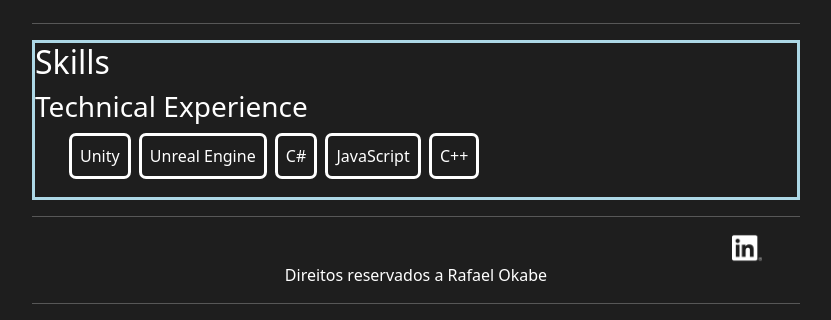
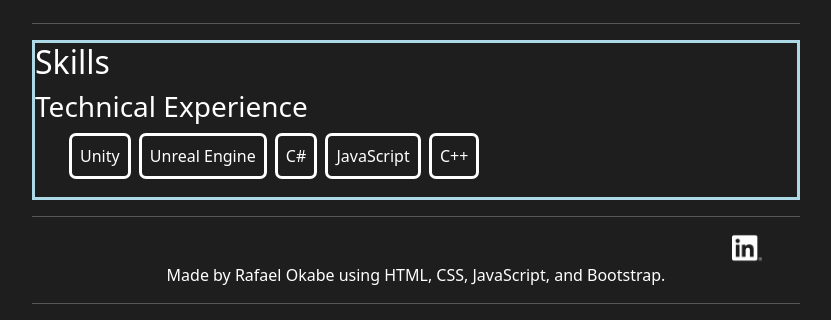
Before and after one commit to RafaelOkabe246/My-Site-Portifolio, a plain HTML site: page index.html in a window 1280 px wide. Shown: the part 581-901 px from the top of the page, without its empty margins (224-1055 px from the left). Drawn offline with nearby package versions, Linux system fonts and the light colour scheme.

Commit message:
Update index.html

```diff
--- a/index.html
+++ b/index.html
@@ -16,7 +16,7 @@
         integrity="sha384-YvpcrYf0tY3lHB60NNkmXc5s9fDVZLESaAA55NDzOxhy9GkcIdslK1eN7N6jIeHz"
         crossorigin="anonymous"></script>
 
-        <link rel="stylesheet" href="CSS\header-style.css" type="text/css">
+    <link rel="stylesheet" href="CSS\header-style.css" type="text/css">
 
 </head>
 <!--
@@ -62,7 +62,7 @@ Experiences
 
         <!-- #region Header-->
         <div class="header-container">
-            <div >
+            <div>
                 <h1>Rafael Okabe</h1>
             </div>
             <div class="header">
@@ -179,11 +179,12 @@ Experiences
         <!-- #region Footer-->
         <footer class="footer-container">
             <div style="justify-self: right; padding-right: 5%;">
-                <a href="https://www.linkedin.com/in/rafael-okabe-6320231b5/"><img
-                    src="./Assets\Icons\linkedin.png" class="icon"></a>
+                <a href="https://www.linkedin.com/in/rafael-okabe-6320231b5/"><img src="./Assets\Icons\linkedin.png"
+                        class="icon"></a>
             </div>
             <div style="justify-self: center;">
-                Direitos reservados a Rafael Okabe
+                Made by Rafael Okabe using HTML, CSS, JavaScript, and Bootstrap.
+
             </div>
         </footer>
         <hr>
```
